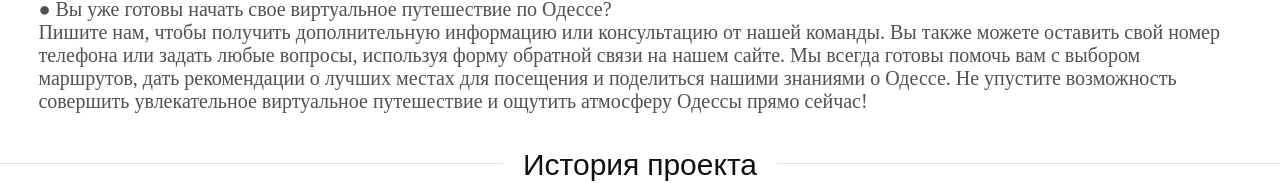
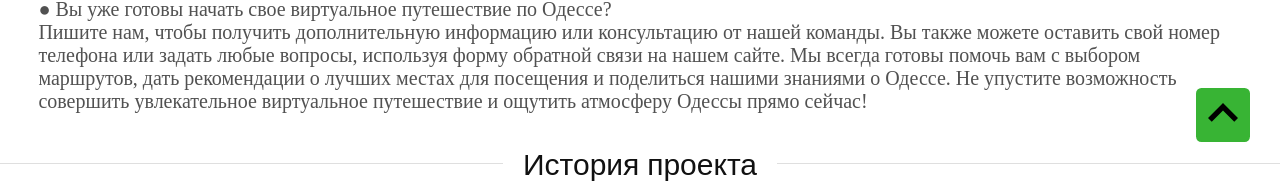
Before and after one commit to AndrewGalkin123/coastline, a React (Create React App) app: page /about in a window 1280 px wide. Shown: the part 728-920 px from the top of the page. Built offline with nearby package versions, Linux system fonts and the light colour scheme.

Commit message:
Back to top button

```diff
--- a/package.json
+++ b/package.json
@@ -8,6 +8,7 @@
     "@testing-library/user-event": "^13.5.0",
     "axios": "^1.4.0",
     "express": "^4.18.2",
+    "jquery": "^3.7.0",
     "nodejs": "^0.0.0",
     "react": "^18.2.0",
     "react-dom": "^18.2.0",
--- /dev/null
+++ b/src/components/BackToTopButton/BackToTopButton.css
@@ -0,0 +1,17 @@
+.back-to-top {
+    background: #38b434;
+    border-radius: 10%;
+    position: fixed;
+    bottom: -70px;
+    padding: 10px 12px;
+    right: 30px;
+    cursor: pointer;
+    transition: 0.3s all;
+
+}
+
+.back-to-top.active {
+    background: #38b434;
+    bottom: 70px;
+    transition: 0.3s all;
+}
--- /dev/null
+++ b/src/components/BackToTopButton/BackToTopButton.js
@@ -0,0 +1,30 @@
+import React from "react";
+import "./BackToTopButton.css"
+import $ from "jquery"
+
+class BackToTopButton extends React.Component {
+    componentDidMount() {
+        $('.back-to-top').click(function () {
+            $('body,html').animate({ scrollTop: 0}, 100); // 800 - Скорость анимации
+        });
+
+        $(window).scroll(function() { // Отслеживаем начало прокрутки
+            let scrolled = $(window).scrollTop(); // Вычисляем сколько было прокручено.
+
+            if(scrolled > 350) { // Если высота прокрутки больше 350 - показываем кнопку
+                $('.back-to-top').addClass('active');
+            } else {
+                $('.back-to-top').removeClass('active');
+            }
+        });
+    }
+    render() {
+        return (
+            <div id="back_to_top" class="back-to-top">
+              <svg style={{transform: "rotate(270deg)", width:"30", height: "30"}} viewBox="0 0 24 24"><path d="M5 3l3.057-3 11.943 12-11.943 12-3.057-3 9-9z" /></svg>
+            </div>
+        )
+    }
+}
+
+export default BackToTopButton;
--- a/src/pages/AboutPage/AboutPage.js
+++ b/src/pages/AboutPage/AboutPage.js
@@ -2,6 +2,7 @@ import React from "react";
 import Footer from "../../components/common/Footer/Footer";
 import Header from "../../components/common/Header/Header";
 import AboutBlock from "./AboutBlock/AboutBlock";
+import BackToTopButton from "../../components/BackToTopButton/BackToTopButton";
 
 const AboutPage = () => {
     return (
@@ -9,6 +10,7 @@ const AboutPage = () => {
             <Header></Header>
             <AboutBlock></AboutBlock>
             <Footer></Footer>
+            <BackToTopButton></BackToTopButton>
         </div>
     )
 }
--- a/src/pages/ContactsPage/ContactsPage.js
+++ b/src/pages/ContactsPage/ContactsPage.js
@@ -2,6 +2,7 @@ import React from 'react';
 import './ContactsPage.css';
 import Header from '../../components/common/Header/Header';
 import Footer from '../../components/common/Footer/Footer';
+import BackToTopButton from '../../components/BackToTopButton/BackToTopButton';
 import axios from 'axios';
 
 const ContactsPage = () => {
@@ -35,7 +36,7 @@ const ContactsPage = () => {
           <div className='contact-info'>
             <div className='item'>
               <i className='icon fas fa-home'></i>
-              Odessa, Ukraine
+              Одесса, Украина
             </div>
             <div className='item'>
               <i className='icon fas fa-phone'></i>
@@ -47,7 +48,7 @@ const ContactsPage = () => {
             </div>
             <div className='item'>
               <i className='icon fas fa-clock'></i>
-              Mon - Fri 10:00 AM to 6:00 PM
+              Пн - Пт 10:00 to 18:00
             </div>
           </div>
           <form className='contact-form' onSubmit={submitForm}>
@@ -59,6 +60,7 @@ const ContactsPage = () => {
         </div>
       </div>
       <Footer />
+      <BackToTopButton></BackToTopButton>
     </div>
   );
 };
--- a/src/pages/CulturePage/CulturePage.js
+++ b/src/pages/CulturePage/CulturePage.js
@@ -2,6 +2,7 @@ import React from "react";
 import Header from '../../components/common/Header/Header'
 import Footer from '../../components/common/Footer/Footer'
 import CultureBlock from "./CultureBlock/CultureBlock";
+import BackToTopButton from "../../components/BackToTopButton/BackToTopButton";
 
 const CulturePage = () => {
     return (
@@ -9,7 +10,7 @@ const CulturePage = () => {
             <Header></Header>
             <CultureBlock></CultureBlock>
             <Footer></Footer>
-
+            <BackToTopButton></BackToTopButton>
         </div>
     )
 }
--- a/src/pages/FAQ/FAQ.js
+++ b/src/pages/FAQ/FAQ.js
@@ -2,6 +2,7 @@ import React, { useState } from "react";
 import Header from "../../components/common/Header/Header";
 import Footer from "../../components/common/Footer/Footer";
 import "./FAQ.css";
+import BackToTopButton from "../../components/BackToTopButton/BackToTopButton";
 
 const FAQ = () => {
   const [activeAccordion, setActiveAccordion] = useState(null);
@@ -244,6 +245,7 @@ const FAQ = () => {
         </div>
       </div>
       <Footer />
+      <BackToTopButton></BackToTopButton>
     </div>
   );
 };
--- a/src/pages/HistoryPage/HistoryPage.js
+++ b/src/pages/HistoryPage/HistoryPage.js
@@ -2,6 +2,7 @@ import React from "react";
 import Header from '../../components/common/Header/Header'
 import Footer from '../../components/common/Footer/Footer'
 import HistoryBlock from "./HistoryBlock/HistoryBlock";
+import BackToTopButton from "../../components/BackToTopButton/BackToTopButton";
 
 const HistoryPage = () => {
     return (
@@ -9,7 +10,7 @@ const HistoryPage = () => {
             <Header></Header>
             <HistoryBlock></HistoryBlock>
             <Footer></Footer>
-
+            <BackToTopButton></BackToTopButton>
         </div>
     )
 }
--- a/src/pages/HomePage/HomePage.js
+++ b/src/pages/HomePage/HomePage.js
@@ -6,7 +6,7 @@ import Culture from "./components/Culture/Culture";
 import PhotoGallery from "./components/PhotoGallery/PhotoGallery";
 import OdessaMap from "./components/OdessaMap/OdessaMap";
 import Slider from "./components/Slider/Slider";
-
+import BackToTopButton from "../../components/BackToTopButton/BackToTopButton"
 
 const HomePage = () => {
     return (
@@ -18,7 +18,7 @@ const HomePage = () => {
                 <Culture></Culture>
                 <OdessaMap></OdessaMap>
                 <PhotoGallery></PhotoGallery>
-
+                <BackToTopButton></BackToTopButton>
             </main>
             <Footer></Footer>
         </div>
--- a/src/pages/PhotoGalleryPage/PhotoGalleryPage.js
+++ b/src/pages/PhotoGalleryPage/PhotoGalleryPage.js
@@ -3,6 +3,7 @@ import "./PhotoGalleryPage.css"
 import Header from "../../components/common/Header/Header";
 import Footer from "../../components/common/Footer/Footer";
 import odessaFerrisWheel from "../../assets/cultureImages/odessa-ferris-wheel.jpg"
+import BackToTopButton from "../../components/BackToTopButton/BackToTopButton";
 
 
 const PhotoGalleryPage = () => {
@@ -255,6 +256,7 @@ const PhotoGalleryPage = () => {
             </div>
 
             <Footer></Footer>
+            <BackToTopButton></BackToTopButton>
         </div>
     )
 }
--- a/src/pages/PrivacyPolicyPage/PrivacyPolicy.js
+++ b/src/pages/PrivacyPolicyPage/PrivacyPolicy.js
@@ -2,6 +2,7 @@ import React from "react";
 import Header from "../../components/common/Header/Header";
 import Footer from "../../components/common/Footer/Footer";
 import "./PrivacyPolicy.css"
+import BackToTopButton from "../../components/BackToTopButton/BackToTopButton";
 
 const PrivacyPolicy = () => {
     return (
@@ -71,6 +72,7 @@ const PrivacyPolicy = () => {
             </div>
 
             <Footer />
+            <BackToTopButton></BackToTopButton>
         </div>
     );
 };
--- a/src/pages/UseTermsPage/Useterms.js
+++ b/src/pages/UseTermsPage/Useterms.js
@@ -2,6 +2,7 @@ import React from "react";
 import Header from "../../components/common/Header/Header";
 import Footer from "../../components/common/Footer/Footer";
 import "./UseTerms.css"
+import BackToTopButton from "../../components/BackToTopButton/BackToTopButton";
 
 const UseTerms = () => {
     return (
@@ -60,6 +61,7 @@ const UseTerms = () => {
                 </p>
             </div>
             <Footer></Footer>
+            <BackToTopButton></BackToTopButton>
         </div>
     )
 }
```
Also changed, not shown: 1 other file (tests, documents, lock files or other folders).
